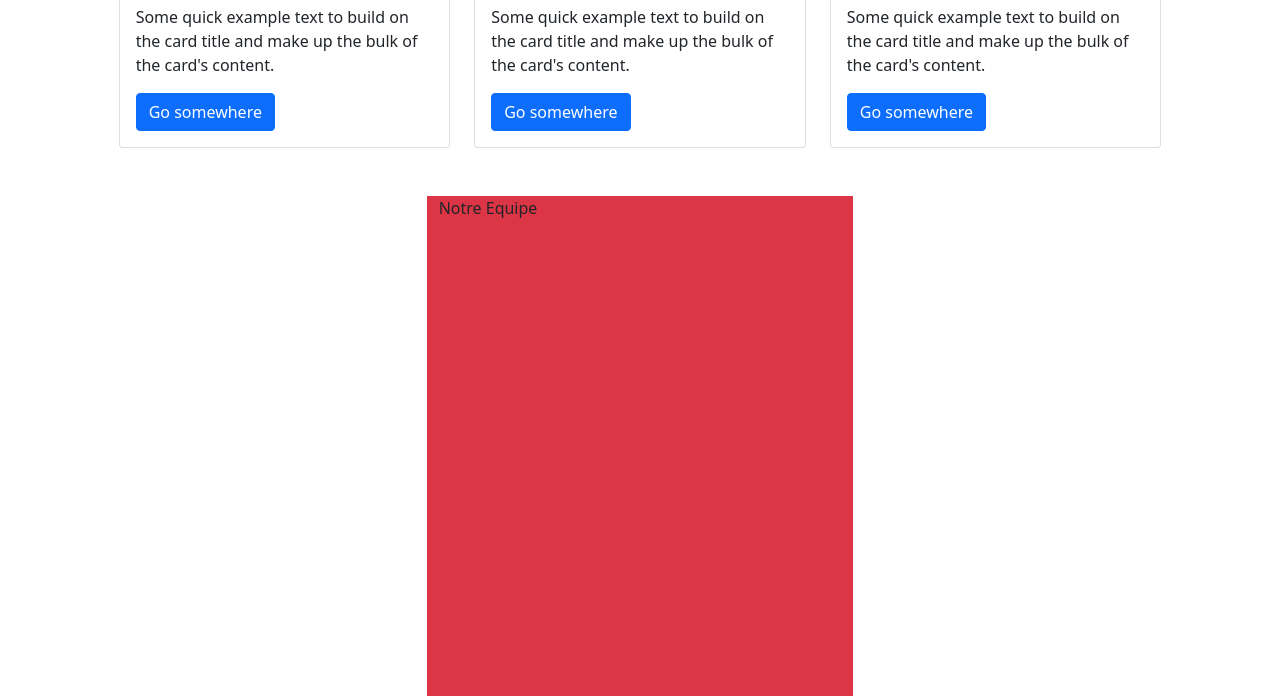
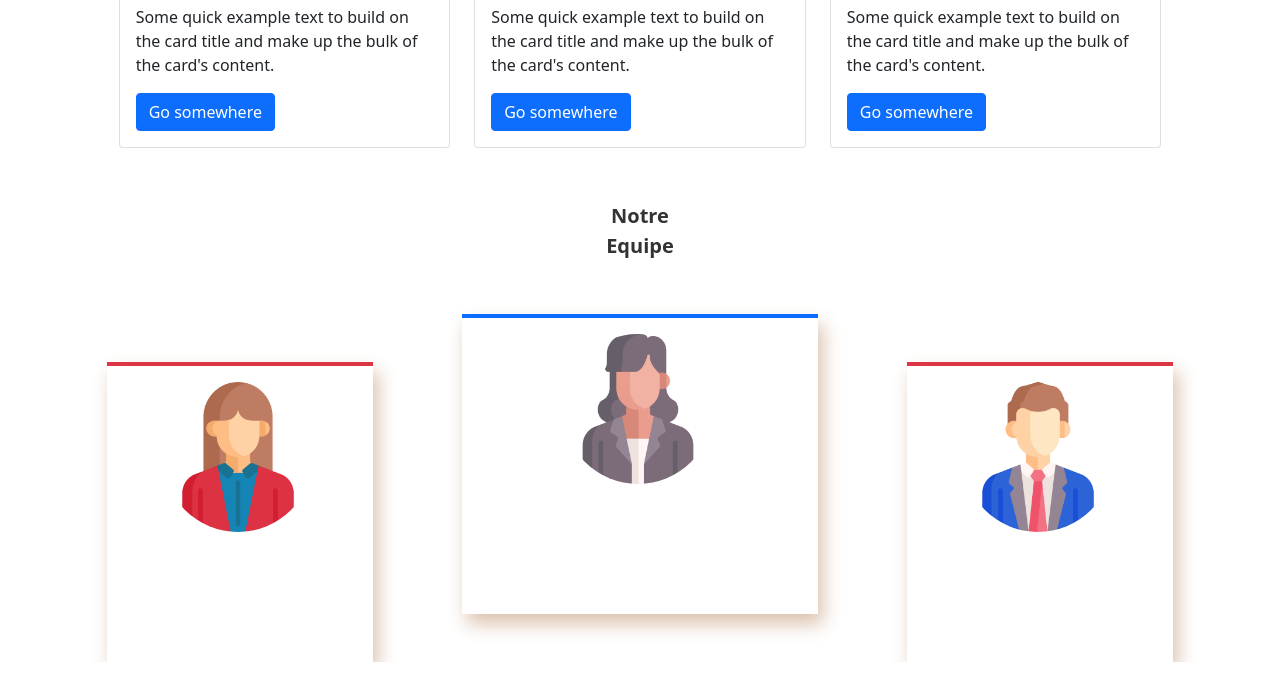
Before and after one commit to BoussairiIkram/BootstrapApp, a plain HTML site: page index.html in a window 1280 px wide. Shown: the part 1308-2004 px from the top of the page. After the commit the page ends 1970 px from the top, so only its background shows below. Drawn offline with nearby package versions, Linux system fonts and the light colour scheme.

Commit message:
App Modifier

```diff
--- a/index.html
+++ b/index.html
@@ -3,6 +3,7 @@
 <head>
     <meta charset="UTF-8">
     <link rel="stylesheet" href="style.css">
+    <script src="Index.js"></script>
    <!-- CSS only -->
 <link href="https://cdn.jsdelivr.net/npm/bootstrap@5.1.3/dist/css/bootstrap.min.css" rel="stylesheet" integrity="sha384-1BmE4kWBq78iYhFldvKuhfTAU6auU8tT94WrHftjDbrCEXSU1oBoqyl2QvZ6jIW3" crossorigin="anonymous">
 <!-- JavaScript Bundle with Popper -->
@@ -125,7 +126,7 @@
             </div>
            </div>
 <!-- Scond Card -->
-           <div class="col-lg-4">
+         <div class="col-lg-4">
             <div class="card">
               <img src="Image/6.jpg" class="card-img-top  pc " alt="...">
               <div class="card-body">
@@ -196,13 +197,67 @@
     </div>
   </div>
 
+<!-- L'equipe -->
   <div class="row mt-5">
-    <div class="col-lg-4 offset-lg-4 Test">
-       <p id="NE">Notre Equipe</p>
+    <div class="col-lg-4  offset-lg-4">
+      <div class="col-lg-4 offset-lg-4">
+        <div id="NE">Notre Equipe</div>
+      </div>
     </div>
   </div>
 
+<!-- Equipe -->
 
+<div class="row mt-5">
+ <div class="col-lg-10 offset-lg-1">
+   <div class="row ">
+
+    <div class="col-lg-3 mt-5 Equipe2 ">
+      <div class="row">
+        <div class="col-lg-8 offset-lg-2 mt-3">
+
+            <img src="Image/W2.png" class="Women" alt="">
+
+
+          <!-- <div class="row">
+            <div class="col-lg-6 offset-lg-5 ">
+              <div class="Nom">
+                 <p>TANI AFAF</p>
+                 <p class="Pro">Big Data & Cloud Computer Enginner </p>
+              </div>
+          </div>
+          </div> -->
+
+        </div>
+      </div>
+    </div>
+
+    <div class="col-lg-4 offset-lg-1 Equipe1 ">
+      <div class="row">
+        <div class="col-lg-6 offset-lg-3 mt-3">
+
+            <img src="Image/W1.png" class="Women" alt="">
+
+        </div>
+      </div>
+    </div>
+
+    <div class="col-lg-3 offset-lg-1 mt-5 Equipe2 ">
+      <div class="row">
+        <div class="col-lg-8 offset-lg-2 mt-3">
+            <img src="Image/Man.png" class="Women" alt="">
+        </div>
+      </div>
+    </div>
+
+
+
+   </div>
+ </div>
+
+
+
+</div>
 
 
 </div>
--- a/style.css
+++ b/style.css
@@ -20,16 +20,10 @@
     color: rgb(41, 39, 39);
 }
 
-.Test{
-    height: 500px;
-    background-color: #dc3545;
-    margin-top: 200px;
-    /* margin-bottom: 200px; */
 
-}
 
 .Test1{
-    height: 200px;
+    height: 100px;
     background-color: blue;
 
     /* margin-top: 400px; */
@@ -47,8 +41,57 @@
     height: 230px;
 }
 
-.NE{
+#NE{
     font-weight: bold;
-    font-size: 200;
-    color: ;
+    font-size: 20px;
+    color: #333;
+    /* border-bottom: 3px solid #dc3545; */
+    /* border-left: 3px solid #dc3545;
+    border-right: 3px solid #dc3545; */
+    text-align: center;
+    padding: 5px;
 }
+.Pic{
+    height: 200px;
+    /* width: 400px; */
+    border-radius: 50%;
+    background-color: rgb(0, 0, 0);
+    margin-top: 10px;
+}
+.Pic2{
+    height: 230px;
+    /* width: 400px; */
+    border-radius: 50%;
+    background-color: blue;
+}
+
+.Women{
+    height: 150px;
+    border-radius: 50%;
+}
+
+.Nom{
+    font-weight: bold;
+    font-size: 15px;
+    color: #333;
+}
+
+.Pro{
+    font-size: 10px;
+    text-align: center;
+    margin-top: -10px;
+    color: #333;
+}
+.Equipe1{
+    height: 300px;
+
+    border-top: 4px solid #0d6efd;
+    background-color: white;
+    box-shadow: 5px 10px 18px #DBC1AD;
+}
+.Equipe2{
+    height: 300px;
+    border-top: 4px solid #dc3545;
+    background-color: white;
+    box-shadow: 5px 10px 18px #DBC1AD;
+}
```
Also changed, not shown: Image/Man.png (added), Image/W1.png (added), Image/W2.png (added), Index.js (added).
